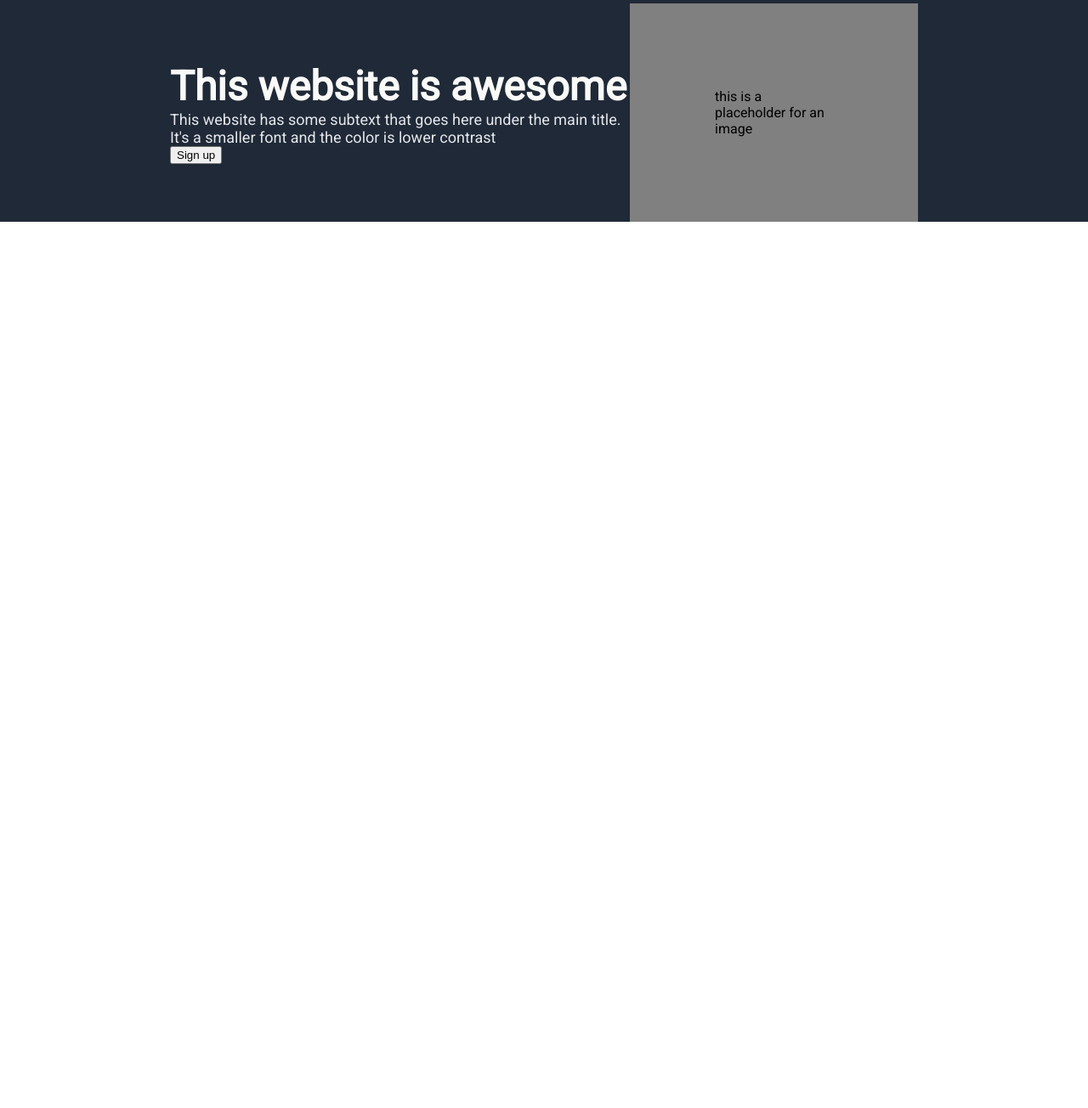
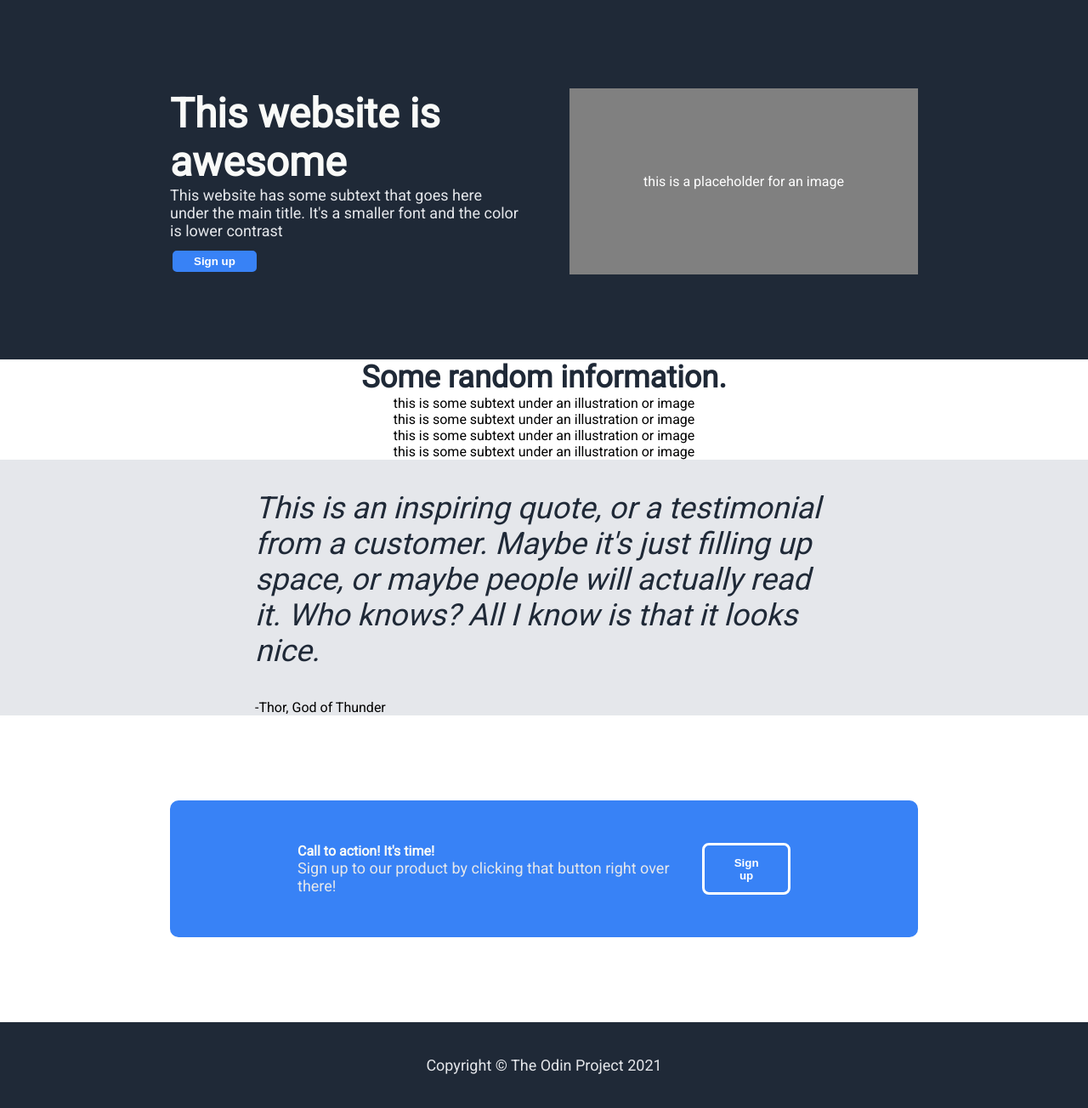
Before and after one commit to mquintiero/odin-page, a plain HTML site: page index.html in a window 1280 px wide. Shown: the part 64-1368 px from the top of the page at 85% size. Before the commit the page ends 800 px from the top, so only its background shows below. Drawn offline with Linux system fonts and the light colour scheme.

Commit message:
Finish website, call to action and footer

```diff
--- a/index.html
+++ b/index.html
@@ -22,27 +22,57 @@
             <div style="font-size: 48px; color: #F9FAF8; font-weight: 900;">This website is awesome</div>
             <div style="color: #E5E7EB; font-size: 18px;">This website has some subtext that goes here under the main title.
                 It's a smaller font and the color is lower contrast</div>
-            <button>Sign up</button>
+            <button style="border: solid #1F2937; margin-top: 10px;">Sign up</button>
         </div>
         <div class="image">
-            this is a placeholder for an image
+            <div class="image-text" style="color: white;">this is a placeholder for an image</div>
         </div>
     </div>
 
     <div class="info">
-
+        <div style="font-size: 36px; color: #1F2937; font-weight: 900;">Some random information.</div>
+        <div class="cards">
+            <div class="card">
+                <div></div>
+                <div>this is some subtext under an illustration or image</div>
+            </div>
+            <div class="card">
+                <div></div>
+                <div>this is some subtext under an illustration or image</div>
+            </div>
+            <div class="card">
+                <div></div>
+                <div>this is some subtext under an illustration or image</div>
+            </div>
+            <div class="card">
+                <div></div>
+                <div>this is some subtext under an illustration or image</div>
+            </div>
+        </div>
     </div>
 
     <div class="quote">
-
+        <div style="font-size: 36px; color: #1F2937; font-weight: 0;">
+        <p><em>This is an inspiring quote, or a testimonial from a customer. Maybe it's just filling up space, or maybe people will actually read it.
+        Who knows? All I know is that it looks nice.</em></p>
+        </div>
+        <div>
+            -Thor, God of Thunder
+        </div>
     </div>
 
     <div class="sign-up">
-
+        <div class="call">
+            <div>
+                <div style="color: #F9FAF8; font-weight: 900;">Call to action! It's time!</div>
+                <div style="color: #E5E7EB; font-size: 18px;">Sign up to our product by clicking that button right over there!</div>
+            </div>
+            <button style="border: solid white;">Sign up</button>
+        </div>
     </div>
 
-    <div class="footer">
-
+    <div class="footer" style="color: #E5E7EB; font-size: 18px;">
+        Copyright © The Odin Project 2021
     </div>
 </body>
 </html>
--- a/style.css
+++ b/style.css
@@ -43,16 +43,89 @@ li {
 .website {
     padding-left: 200px;
     padding-right: 200px;
+    padding-top: 100px;
+    padding-bottom: 100px;
     background-color: #1F2937;
-    justify-content: space-between;
+    justify-content: center;
     align-items: center;
     display: flex;
+    flex: 1;
+    gap: 60px;
+}
+
+.text {
+    flex: 1;
 }
 
 .image {
     background-color: gray;
     display: flex;
+    flex: 1;
     justify-content: center;
     align-items: center;
-    padding: 100px;
+    padding-top: 100px;
+    padding-bottom: 100px;
 }
+
+.image-text {
+    display: flex;
+    justify-content: center;
+    align-items: center;
+}
+
+.info {
+    padding-left: 200px;
+    padding-right: 200px;
+    display: flex;
+    flex-direction: column;
+    justify-content: center;
+    align-items: center;
+    flex: 1;
+}
+
+.quote {
+    padding-left: 300px;
+    padding-right: 300px;
+    background-color: #E5E7EB;
+    flex: 1;
+}
+
+.sign-up {
+    padding-left: 200px;
+    padding-right: 200px;
+    padding-top: 100px;
+    padding-bottom: 100px;
+    flex: 1;
+    display: flex;
+    justify-items: center;
+}
+
+.call {
+    background-color: #3882F6;
+    border-radius: 10px;
+    flex-grow: 1;
+    display: flex;
+    padding: 50px;
+    padding-left: 150px;
+    padding-right: 150px;
+    justify-content: space-between;
+}
+
+.footer {
+    padding: 40px;
+    padding-left: 200px;
+    padding-right: 200px;
+    background-color: #1F2937;
+    display: flex;
+    justify-content: center;
+}
+
+button {
+    border-radius: 8px;
+    background-color: #3882F6;
+    color: white;
+    font-weight: bold;
+    padding: 5px;
+    padding-left: 25px;
+    padding-right: 25px;
+}
```
